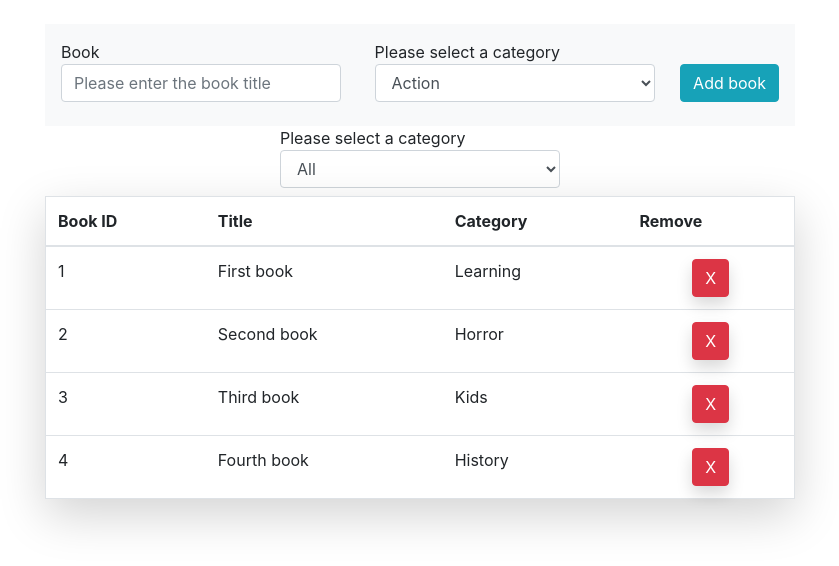
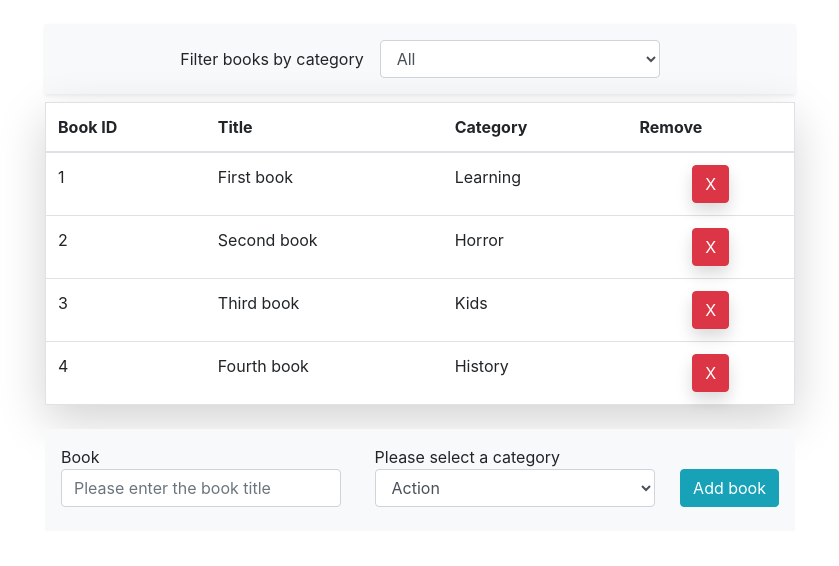
Before and after one commit to ebeagusamuel/Bookstore-Redux-, a React (Create React App) app: page / in a window 1280 px wide. Shown: the top 566 px of the page, without its empty margins (220-1059 px from the left). Built offline with nearby package versions, Linux system fonts and the light colour scheme.

Commit message:
Small refactor of the filter functionality and basic styles

```diff
--- a/src/components/App.js
+++ b/src/components/App.js
@@ -5,9 +5,9 @@ import BookForm from '../containers/BookForm';
 
 function App() {
   return (
-    <div className="my-4 d-flex flex-column align-items-center justify-content-center">
+    <div className="app my-4 d-flex flex-column align-items-center justify-content-center">
+      <BookList />
       <BookForm />
-      <BookList />
     </div>
   );
 }
--- a/src/components/CategoryFilter.js
+++ b/src/components/CategoryFilter.js
@@ -3,6 +3,7 @@ import PropTypes from 'prop-types';
 
 const CategoryFilter = ({ onFilterChange }) => {
   const categories = [
+    'All',
     'Action',
     'Biography',
     'History',
@@ -11,19 +12,22 @@ const CategoryFilter = ({ onFilterChange }) => {
     'Learning',
     'Sci-Fi',
   ];
-  const categoriesOptions = categories.map(category => <option key={category}>{category}</option>);
+  const categoriesOptions = categories.map(category => (
+    <option key={category} value={category === 'All' ? '' : category}>
+      {category}
+    </option>
+  ));
 
   return (
-    <div className="form-group mb-0">
-      <label htmlFor="category">
-        Please select a category
+    <div className="filter form-group mb-2 bg-light w-100 px-2 py-3 shadow-sm">
+      <label htmlFor="category" className="d-flex align-items-center justify-content-center mb-0">
+        Filter books by category
         <select
-          className="form-control"
+          className="form-control ml-3"
           id="category"
           name="category"
           onChange={e => onFilterChange(e.target.value)}
         >
-          <option value={false}>All</option>
           {categoriesOptions}
         </select>
       </label>
--- a/src/containers/BookForm.js
+++ b/src/containers/BookForm.js
@@ -5,9 +5,11 @@ import { connect } from 'react-redux';
 import { addBook } from '../actions/index';
 
 const BookForm = ({ addBook }) => {
+  const categories = ['Action', 'Biography', 'History', 'Horror', 'Kids', 'Learning', 'Sci-Fi'];
+
   const [book, setBook] = useState({
     title: '',
-    category: '',
+    category: categories[0],
     id: 5,
   });
 
@@ -17,7 +19,7 @@ const BookForm = ({ addBook }) => {
     setBook({
       id: book.id + 1,
       title: '',
-      category: '',
+      category: categories[0],
     });
   };
 
@@ -28,8 +30,8 @@ const BookForm = ({ addBook }) => {
     });
   };
 
-  const categories = ['Action', 'Biography', 'History', 'Horror', 'Kids', 'Learning', 'Sci-Fi'];
   const categoriesOptions = categories.map(category => <option key={category}>{category}</option>);
+
   const { title, category } = book;
   return (
     <form
@@ -61,7 +63,7 @@ const BookForm = ({ addBook }) => {
             id="category"
             name="category"
             onChange={handleChange}
-            value={category || categories[0]}
+            value={category}
           >
             {categoriesOptions}
           </select>
--- a/src/containers/BookList.js
+++ b/src/containers/BookList.js
@@ -6,35 +6,22 @@ import Book from '../components/Book';
 import CategoryFilter from '../components/CategoryFilter';
 import { removeBook, filterBooks } from '../actions/index';
 
-const BookList = ({
-  books, filter, removeBook, filterBooks,
-}) => {
+const BookList = ({ books, filter, removeBook, filterBooks }) => {
   const handleDelete = book => {
     removeBook(book);
   };
 
   const handleFilterChange = filter => {
-    console.log(filter);
     filterBooks(filter);
   };
 
-  let bookItems;
+  let bookItems = [...books];
 
-  if (filter !== 'false') {
-    const booksToFilter = [...books];
-    const filteredBooks = booksToFilter.filter(book => book.category === filter);
-    bookItems = filteredBooks.map(book => (
-      <Book key={book.id} book={book} handleDelete={handleDelete} />
-    ));
-  } else {
-    bookItems = books.map(book => (
-      <Book key={book.id} book={book} handleDelete={handleDelete} />
-    ));
+  if (filter) {
+    bookItems = bookItems.filter(book => book.category === filter);
   }
 
-  // const bookItems = books.map(book => (
-  //   <Book key={book.id} book={book} handleDelete={handleDelete} />
-  // ));
+  bookItems = bookItems.map(book => <Book key={book.id} book={book} handleDelete={handleDelete} />);
 
   return (
     <>
--- a/src/index.css
+++ b/src/index.css
@@ -27,7 +27,8 @@ code {
 }
 
 table,
-form {
+form,
+.filter {
   max-width: 750px;
 }
 
--- a/src/index.js
+++ b/src/index.js
@@ -15,7 +15,7 @@ const initialState = {
     { id: 3, title: 'Third book', category: 'Kids' },
     { id: 4, title: 'Fourth book', category: 'History' },
   ],
-  filter: 'false',
+  filter: '',
 };
 
 /* eslint-disable */
```
